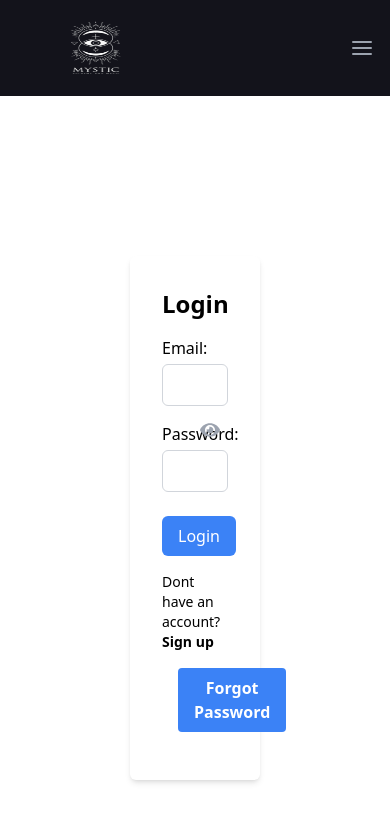
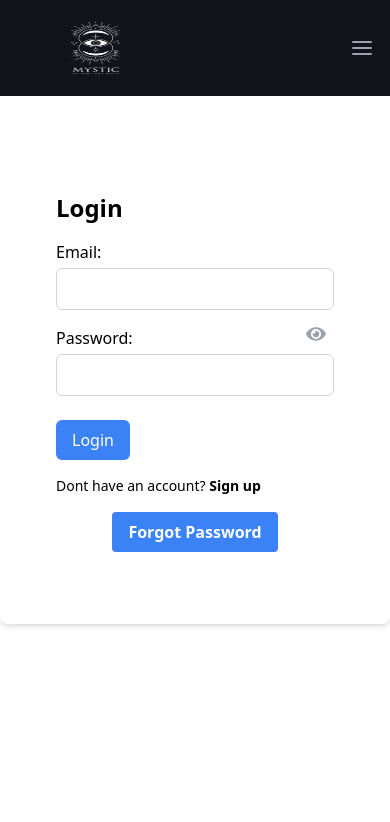
Before and after one commit to Arindam300695/Sharpener-Expense-Tracker, a React (Vite) app in the folder client/: page /login in a window 390 px wide. Shown: the top 822 px of the page. Built offline with nearby package versions, Linux system fonts and the light colour scheme.

Commit message:
fixed more bugs regarding login responsiveness

```diff
--- a/client/src/pages/Login.jsx
+++ b/client/src/pages/Login.jsx
@@ -123,9 +123,9 @@ const Login = () => {
 	return (
 		<>
 			<Navbar />
-			<div className="flex items-center justify-center h-screen">
+			<div className="max-w-md p-6 mx-auto my-10 bg-white rounded-lg shadow-md">
 				{/* normal login form starts here */}
-				<div className="w-1/3 p-8 bg-white rounded-md shadow-md">
+				<div className=" p-8 rounded-md ">
 					<form onSubmit={handleSubmit}>
 						<h2 className="mb-4 text-2xl font-bold">Login</h2>
 						<div className="mb-4">
```
Also changed, not shown: 1 other file (tests, documents, lock files or other folders).
